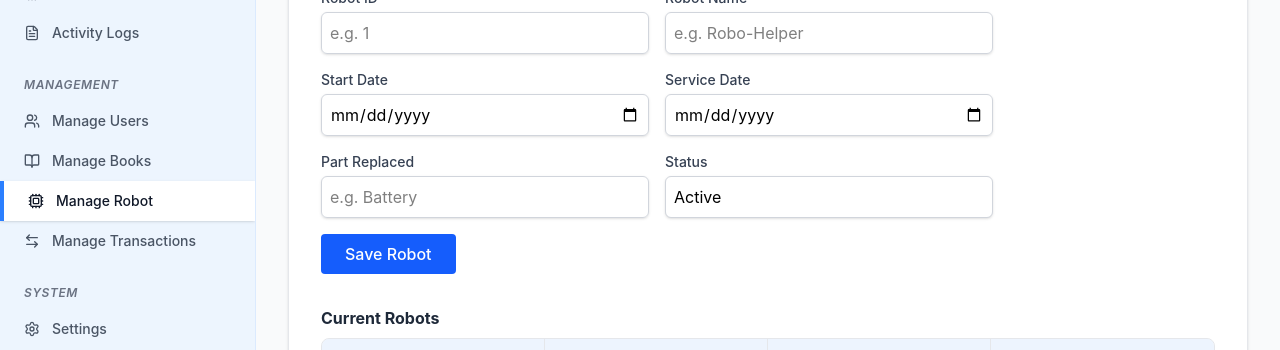
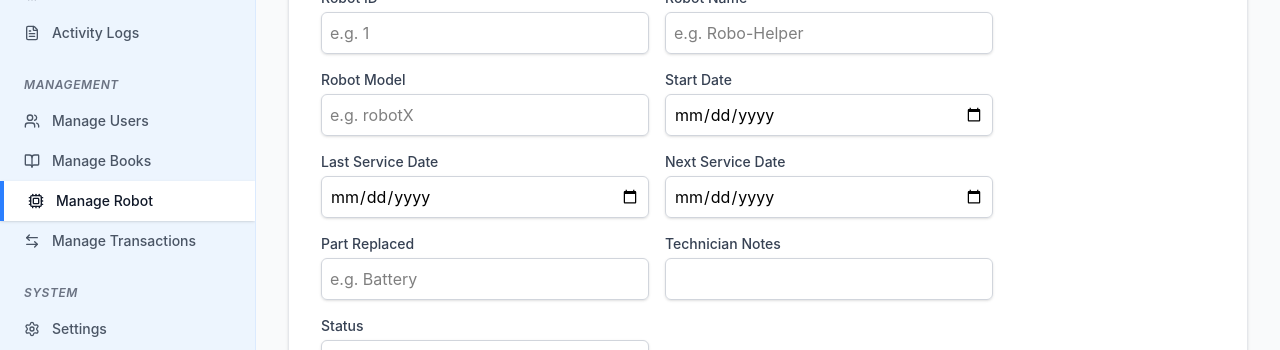
Before and after one commit to projectlibrioo-source/librioo-system, a React (Vite) app in the folder frontend/: page /admin/manage-robot in a window 1280 px wide. Shown: the part 336-686 px from the top of the page. Built offline with nearby package versions, Linux system fonts and the light colour scheme; no server answers; sample sign-in values are in the browser's storage.

Commit message:
Enhance ManageRobot form with additional fields for model, last service date, next service date, and technician notes

```diff
--- a/frontend/src/admin/pages/ManageRobot.jsx
+++ b/frontend/src/admin/pages/ManageRobot.jsx
@@ -50,16 +50,28 @@ const ManageRobot = () => {
                                         <input type="text" className="mt-1 block w-full rounded-md border-gray-300 shadow-sm p-2 border focus:ring-blue-500 focus:border-blue-500" placeholder="e.g. Robo-Helper" />
                                     </div>
                                     <div className="col-span-2 sm:col-span-1">
+                                        <label className="block text-sm font-medium text-gray-700">Robot Model</label>
+                                        <input type="text" className="mt-1 block w-full rounded-md border-gray-300 shadow-sm p-2 border focus:ring-blue-500 focus:border-blue-500" placeholder="e.g. robotX" />
+                                    </div>
+                                    <div className="col-span-2 sm:col-span-1">
                                         <label className="block text-sm font-medium text-gray-700">Start Date</label>
                                         <input type="date" className="mt-1 block w-full rounded-md border-gray-300 shadow-sm p-2 border focus:ring-blue-500 focus:border-blue-500" />
                                     </div>
                                     <div className="col-span-2 sm:col-span-1">
-                                        <label className="block text-sm font-medium text-gray-700">Service Date</label>
+                                        <label className="block text-sm font-medium text-gray-700">Last Service Date</label>
+                                        <input type="date" className="mt-1 block w-full rounded-md border-gray-300 shadow-sm p-2 border focus:ring-blue-500 focus:border-blue-500" />
+                                    </div>
+                                    <div className="col-span-2 sm:col-span-1">
+                                        <label className="block text-sm font-medium text-gray-700">Next Service Date</label>
                                         <input type="date" className="mt-1 block w-full rounded-md border-gray-300 shadow-sm p-2 border focus:ring-blue-500 focus:border-blue-500" />
                                     </div>
                                     <div className="col-span-2 sm:col-span-1">
                                         <label className="block text-sm font-medium text-gray-700">Part Replaced</label>
                                         <input type="text" className="mt-1 block w-full rounded-md border-gray-300 shadow-sm p-2 border focus:ring-blue-500 focus:border-blue-500" placeholder="e.g. Battery" />
+                                    </div>
+                                    <div className="col-span-2 sm:col-span-1">
+                                        <label className="block text-sm font-medium text-gray-700">Technician Notes</label>
+                                        <input type="text" className="mt-1 block w-full rounded-md border-gray-300 shadow-sm p-2 border focus:ring-blue-500 focus:border-blue-500" placeholder="" />
                                     </div>
                                     <div className="col-span-2 sm:col-span-1">
                                         <label className="block text-sm font-medium text-gray-700">Status</label>
```
